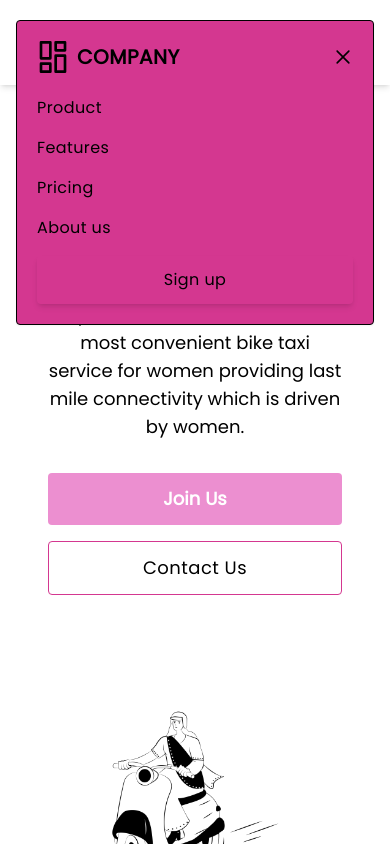
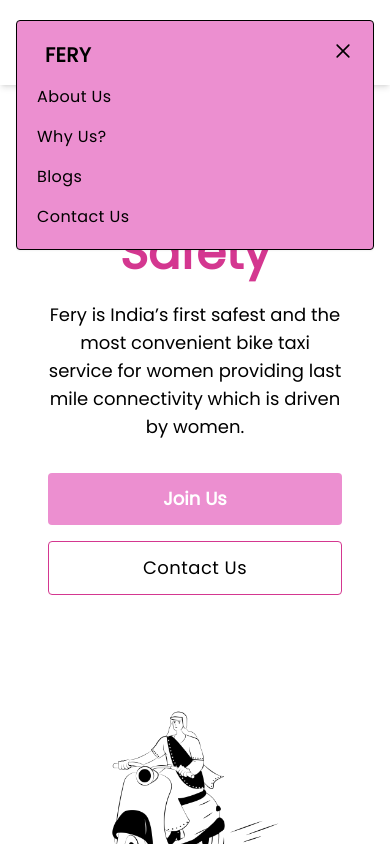
Before and after one commit to nipunagarwal4235/fery, a React (Create React App) app: page / in a window 390 px wide. Both pictures are taken after a click on the button "Open Menu". Shown: the top 844 px of the page. Built offline with nearby package versions, Linux system fonts and the light colour scheme.

Commit message:
responsive

```diff
--- a/src/Components/Blogs.js
+++ b/src/Components/Blogs.js
@@ -54,7 +54,7 @@
                       {category.name}
                     </h5>
 
-                    <p class="mt-2 hidden text-sm sm:block">
+                    <p class="mt-2 text-sm sm:block">
                       {category.description}
                     </p>
                   </div>
--- a/src/Components/Footer.js
+++ b/src/Components/Footer.js
@@ -12,7 +12,7 @@
 const Footer = () => {
   return (
     <>
-      <div className="px-4 pt-16 mx-auto sm:max-w-xl md:max-w-full lg:max-w-screen-xl md:px-24 lg:px-8">
+      <div className="px-4 pt-16 mx-auto sm:max-w-xl md:max-w-full lg:max-w-screen-2xl md:px-24 lg:px-8">
         <div className="grid gap-10 row-gap-6 mb-8 sm:grid-cols-2 lg:grid-cols-4">
           <div className="sm:col-span-2">
             <a
--- a/src/Components/NavBar.js
+++ b/src/Components/NavBar.js
@@ -27,7 +27,7 @@
   return (
     <>
       <div class="bg-white">
-        <div class="sticky top-0 shadow-md px-4 py-5 mx-auto sm:max-w-xl md:max-w-full lg:max-w-screen-xl md:px-24 lg:px-8">
+        <div class="sticky top-0 shadow-md px-4 py-5 mx-auto sm:max-w-xl md:max-w-full lg:max-w-screen-2xl md:px-24 lg:px-8">
           <div class="relative flex items-center justify-between">
             <a
               href="/"
@@ -42,14 +42,6 @@
                 return (
                   <>
                     <li>
-                      {/* <a
-                        href={option.link}
-                        aria-label="Our product"
-                        title="Our product"
-                        class="font-medium font-poppins tracking-wide text-gray-100 transition-colors duration-200 hover:text-light-pink"
-                      >
-                        {option.name}
-                      </a> */}
                       <Link
                         class="font-medium font-poppins tracking-wide text-gray-100 transition-colors duration-200 hover:text-light-pink cursor-pointer"
                         activeClass="active"
@@ -102,7 +94,7 @@
               </button>
               {isMenuOpen && (
                 <div class="absolute top-0 left-0 w-full">
-                  <div class="p-5 bg-dark-pink border rounded shadow-sm">
+                  <div class="p-5 bg-light-pink border rounded shadow-sm">
                     <div class="flex items-center justify-between mb-4">
                       <div>
                         <a
@@ -111,23 +103,8 @@
                           title="Company"
                           class="inline-flex items-center"
                         >
-                          <svg
-                            class="w-8 text-deep-purple-accent-400"
-                            viewBox="0 0 24 24"
-                            strokeLinejoin="round"
-                            strokeWidth="2"
-                            strokeLinecap="round"
-                            strokeMiterlimit="10"
-                            stroke="currentColor"
-                            fill="none"
-                          >
-                            <rect x="3" y="1" width="7" height="12" />
-                            <rect x="3" y="17" width="7" height="6" />
-                            <rect x="14" y="1" width="7" height="6" />
-                            <rect x="14" y="11" width="7" height="12" />
-                          </svg>
-                          <span class="ml-2 text-xl font-bold tracking-wide text-gray-800 uppercase">
-                            Company
+                          <span class="ml-2 text-xl font-poppins font-bold tracking-wide text-gray-800 uppercase">
+                            Fery
                           </span>
                         </a>
                       </div>
@@ -149,56 +126,25 @@
                     </div>
                     <nav>
                       <ul class="space-y-4">
-                        <li>
-                          <a
-                            href="/"
-                            aria-label="Our product"
-                            title="Our product"
-                            class="font-medium tracking-wide text-gray-700 transition-colors duration-200 hover:text-deep-purple-accent-400"
-                          >
-                            Product
-                          </a>
-                        </li>
-                        <li>
-                          <a
-                            href="/"
-                            aria-label="Our product"
-                            title="Our product"
-                            class="font-medium tracking-wide text-gray-700 transition-colors duration-200 hover:text-deep-purple-accent-400"
-                          >
-                            Features
-                          </a>
-                        </li>
-                        <li>
-                          <a
-                            href="/"
-                            aria-label="Product pricing"
-                            title="Product pricing"
-                            class="font-medium tracking-wide text-gray-700 transition-colors duration-200 hover:text-deep-purple-accent-400"
-                          >
-                            Pricing
-                          </a>
-                        </li>
-                        <li>
-                          <a
-                            href="/"
-                            aria-label="About us"
-                            title="About us"
-                            class="font-medium tracking-wide text-gray-700 transition-colors duration-200 hover:text-deep-purple-accent-400"
-                          >
-                            About us
-                          </a>
-                        </li>
-                        <li>
-                          <a
-                            href="/"
-                            class="inline-flex items-center justify-center w-full h-12 px-6 font-medium tracking-wide text-white transition duration-200 rounded shadow-md bg-deep-purple-accent-400 hover:bg-deep-purple-accent-700 focus:shadow-outline focus:outline-none"
-                            aria-label="Sign up"
-                            title="Sign up"
-                          >
-                            Sign up
-                          </a>
-                        </li>
+                        {options.map((option) => {
+                          return (
+                            <>
+                              <li>
+                                <Link
+                                  class="font-medium tracking-wide text-gray-700 cursor-pointer"
+                                  activeClass="active"
+                                  to={option.section}
+                                  spy={true}
+                                  smooth={true}
+                                  offset={-70}
+                                  duration={500}
+                                >
+                                  {option.name}
+                                </Link>
+                              </li>
+                            </>
+                          );
+                        })}
                       </ul>
                     </nav>
                   </div>
--- a/src/Components/Stats.js
+++ b/src/Components/Stats.js
@@ -7,7 +7,7 @@
 
 const Stats = () => {
   const stat = [
-    20, 500, 276, 15,
+    150, 500, 276, 15,
     // "20+ Drivers",
     // "500+ Customers",
     // "216K+ Reach",
@@ -29,7 +29,7 @@
           </p>
         </div>
       </div>
-      <div className="px-4 mx-auto sm:max-w-xl md:max-w-full lg:max-w-screen-xl md:px-24 lg:px-8 lg:pb-20">
+      <div className="px-4 pb-20 mx-auto sm:max-w-xl md:max-w-full lg:max-w-screen-xl md:px-24 lg:px-8 lg:pb-20">
         <div className="grid gap-8 sm:grid-cols-2 lg:grid-cols-4">
           <div className="text-center">
             <div className="flex items-center justify-center w-10 h-10 mx-auto mb-3 rounded-full  sm:w-12 sm:h-12">
--- a/src/Components/Team.js
+++ b/src/Components/Team.js
@@ -41,8 +41,10 @@
 
   return (
     <>
-
-      <div id="aboutus" className="px-4 py-16 mx-auto sm:max-w-xl md:max-w-full lg:max-w-screen-xl md:px-24 lg:px-8 lg:pt-16 lg:pb-0">
+      <div
+        id="aboutus"
+        className="px-4 py-16 mx-auto sm:max-w-xl md:max-w-full lg:max-w-screen-xl md:px-24 lg:px-8 lg:pt-16 lg:pb-0"
+      >
         <div className="max-w-xl mb-10 md:mx-auto sm:text-center lg:max-w-2xl md:mb-12">
           <h2 className="max-w-lg mb-6 font-poppins text-3xl font-bold leading-none tracking-tight text-dark-maroon sm:text-4xl md:mx-auto">
             <span className="relative inline-block">
@@ -58,7 +60,7 @@
           </p>
         </div>
       </div>
-      <div className="px-4  mx-auto sm:max-w-xl md:max-w-full lg:max-w-screen-xl md:px-24 lg:px-8 ">
+      <div className="px-4 mx-auto sm:max-w-xl md:max-w-full lg:max-w-screen-xl md:px-24 lg:px-8 lg:pb-0 ">
         <div className="grid gap-8 row-gap-5 lg:grid-cols-2 ">
           {aboutus.map((point) => {
             return (
@@ -90,7 +92,7 @@
             );
           })}
         </div>
-        <div className="max-w-xl mb-10 md:mx-auto sm:text-center lg:max-w-2xl md:mb-12 lg:mt-24">
+        <div className="max-w-xl pt-24 mb-10 md:mx-auto sm:text-center lg:max-w-2xl md:mb-12 lg:mt-24 lg:pt-0">
           <h2 className="max-w-lg mb-6 font-poppins text-3xl font-bold leading-none tracking-tight text-dark-maroon sm:text-4xl md:mx-auto">
             <span className="relative inline-block">
               <span className="relative font-poppins"> Meet Our Founders </span>
```
